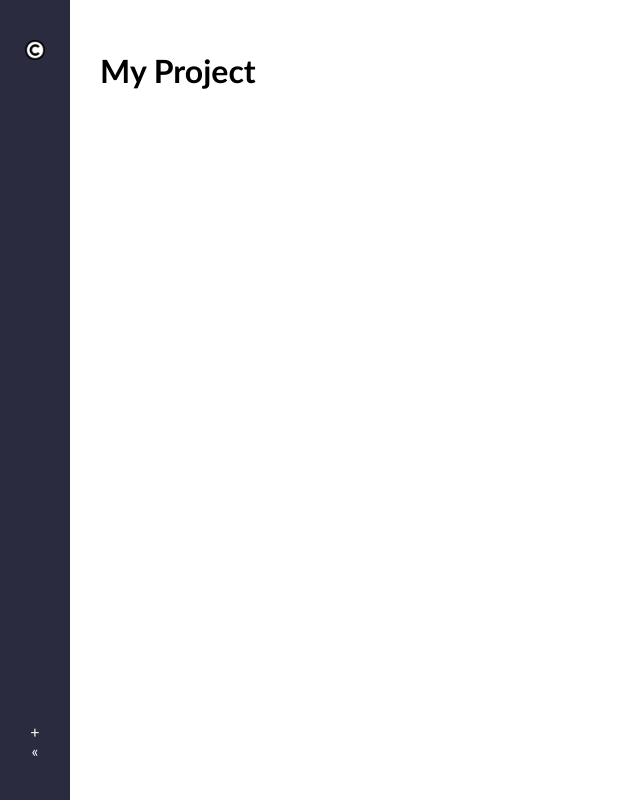
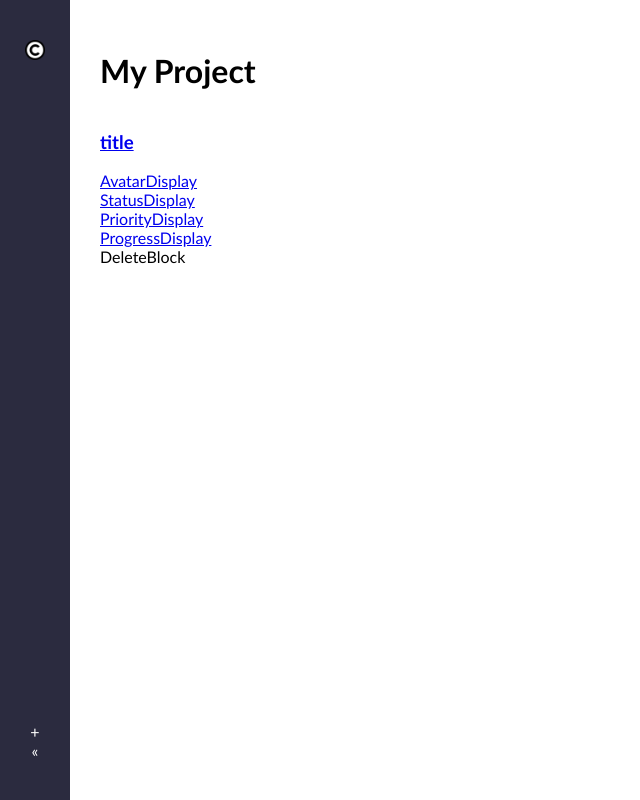
Before and after one commit to dganai/monday-clone, a React (Create React App) app: page / in a window 1280 px wide. Shown: the whole page, without its empty margins (0-640 px from the left). Built offline with nearby package versions, Linux system fonts and the light colour scheme.

Commit message:
functionality for ticketcard to show components

```diff
--- a/src/Components/TicketCard.js
+++ b/src/Components/TicketCard.js
@@ -1,4 +1,23 @@
+import { Link } from 'react-router-dom';
+import AvatarDisplay from './AvatarDisplay';
+import StatusDisplay from './StatusDisplay';
+import PriorityDisplay from './PriorityDisplay';
+import ProgressDisplay from './ProgressDisplay';
+import DeleteBlock from './DeleteBlock';
+
 const TicketCard = () => {
-  return <div className="ticket-card"></div>;
+  return (
+    <div className="ticket-card">
+      <Link>
+      <div className="ticket-color"></div>
+        <h3>title</h3>
+        <AvatarDisplay />
+        <StatusDisplay />
+        <PriorityDisplay />
+        <ProgressDisplay />
+      </Link>
+      <DeleteBlock />
+    </div>
+  );
 };
 export default TicketCard;
--- a/src/index.css
+++ b/src/index.css
@@ -48,3 +48,11 @@ nav .icon {
   height: 80vh;
   overflow: scroll;
 }
+
+
+/*----- TicketCard -----*/
+
+.ticker-card {
+  display: flex;
+  width: 100%;
+}
```
